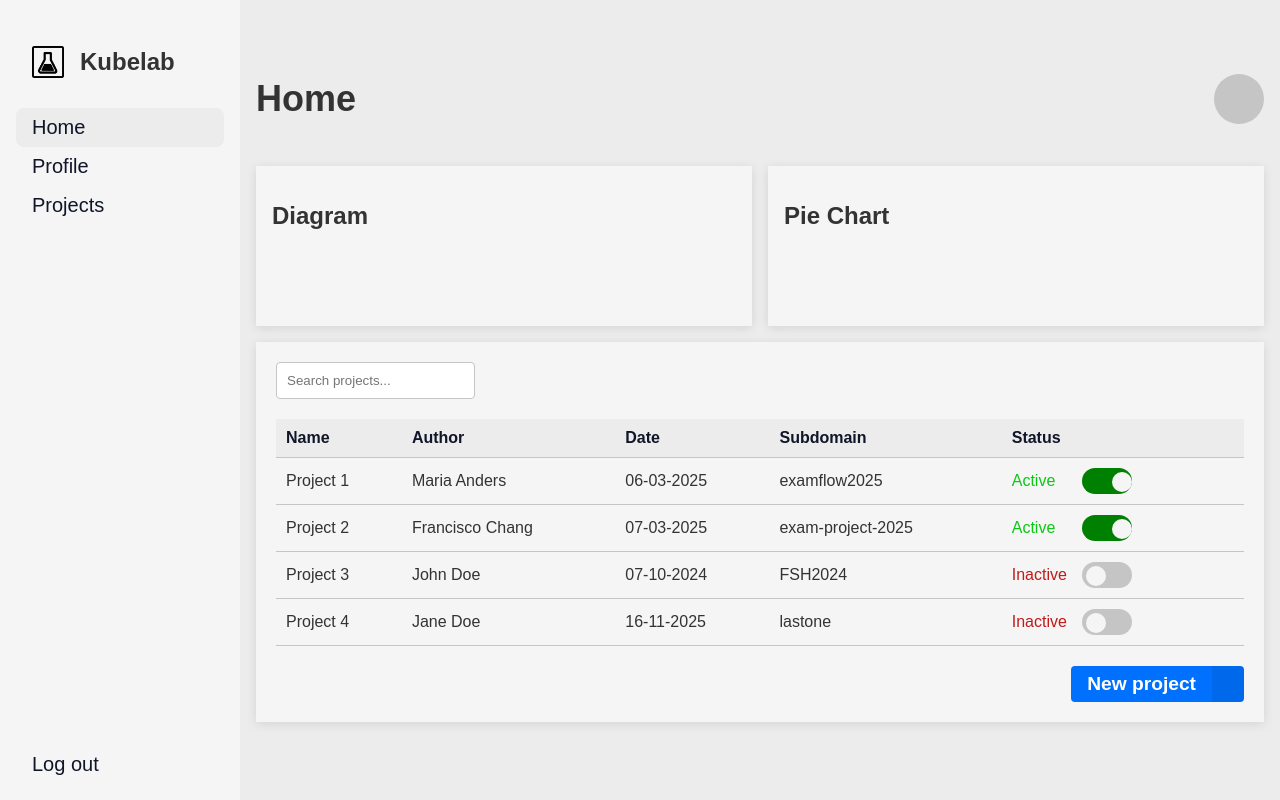
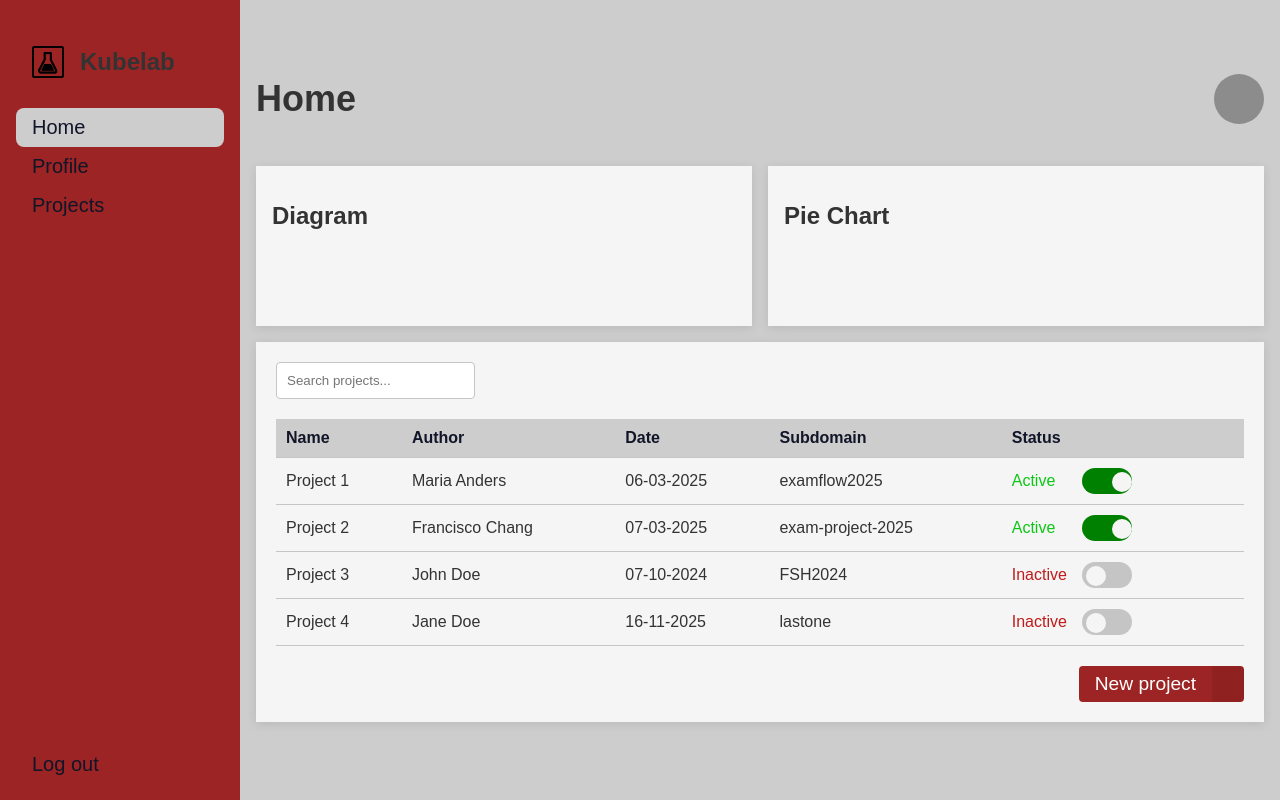
Before and after one commit to DrWilliz/Prototype, a Vue app: page / in a window 1280 px wide. Both pictures are taken after typing "Sample", "Sample123" into the empty fields and a click on the button "Login". Built offline with nearby package versions, Linux system fonts and the light colour scheme.

Commit message:
Changed the colors on the design

```diff
--- a/src/assets/style.css
+++ b/src/assets/style.css
@@ -1,10 +1,10 @@
 .lightmode {
   --base-color: #f5f5f5;
-  --base-variant: #ececec;
+  --base-variant: #CDCDCD;
   --text-color: #111528;
   --secondary-text: #232738;
-  --cta-color: #0071ff;
-  --cta-hover: #005eebe7;
+  --cta-color: #9C2424;
+  --cta-hover: #bb1d1d;
   --accent-color: #3a435d;
   --pie-tert: #c5c5c5;
   --tertiary-color: #333;
@@ -15,8 +15,8 @@
   --base-variant: #161616;
   --text-color: #f1f1f1;
   --secondary-text: #cccccc;
-  --cta-color: #0071ff;
-  --cta-hover: #005eebe7;
+  --cta-color: #9C2424;
+  --cta-hover: #bb1d1d;
   --accent-color: #3a435d;
   --pie-tert: #c5c5c5;
   --tertiary-color: #b4b1b1;
@@ -142,7 +142,7 @@ h2 {
 .sidenav {
   max-width: 15rem;
   width: 100%;
-  background-color: var(--base-color);
+  background-color: #9C2424;
   overflow-x: hidden;
   padding: 1rem;
   display: flex;
@@ -210,7 +210,7 @@ h2 {
   width: 50px;
   height: 50px;
   color: var(--accent-color);
-  background: var(--pie-tert);
+  background: #8C8C8C;
   border: none;
   outline: none;
   border-radius: 50%;
@@ -484,7 +484,7 @@ select {
   overflow: hidden;
   cursor: pointer;
   font-size: 1.2rem;
-  font-weight: 600;
+
   text-decoration: none;
 }
 
```
